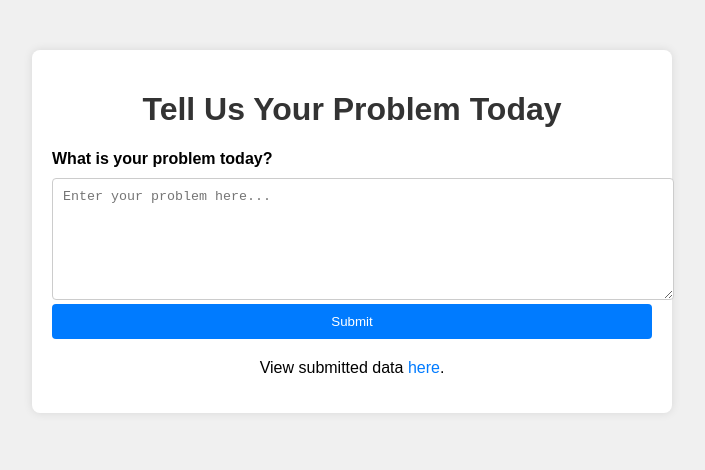
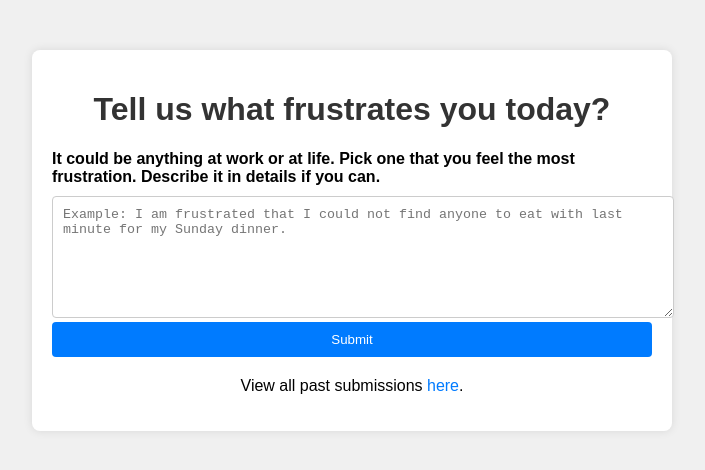
Before and after one commit to carljustdoit/theproblem, a website: page public/index.html in a window 1280 px wide. Shown: the whole page, without its empty margins (288-993 px from the left). Drawn offline with Linux system fonts and the light colour scheme.

Commit message:
with working pages

```diff
--- a/public/index.html
+++ b/public/index.html
@@ -3,7 +3,7 @@
 <head>
     <meta charset="UTF-8">
     <meta name="viewport" content="width=device-width, initial-scale=1.0">
-    <title>Tell Us Your Problem</title>
+    <title>Problems in Life</title>
     <style>
         /* Your CSS styles here */
         body {
@@ -74,13 +74,13 @@
 </head>
 <body>
     <div class="container">
-        <h1>Tell Us Your Problem Today</h1>
+        <h1>Tell us what frustrates you today?</h1>
         <form action="/submit" method="post">
-            <label for="problem">What is your problem today?</label>
-            <textarea id="problem" name="response" rows="6" cols="50" placeholder="Enter your problem here..."></textarea>
+            <label for="problem">It could be anything at work or at life. Pick one that you feel the most frustration. Describe it in details if you can. </label>
+            <textarea id="problem" name="response" rows="6" cols="50" placeholder="Example: I am frustrated that I could not find anyone to eat with last minute for my Sunday dinner. "></textarea>
             <button type="submit">Submit</button>
         </form>
-        <p>View submitted data <a href="/view">here</a>.</p>
+        <p>View all past submissions <a href="/view">here</a>.</p>
     </div>
 </body>
 </html>
```
Also changed, not shown: public/view.html (+2 -2 lines), server.js (+11 -3 lines), 1 other file.
